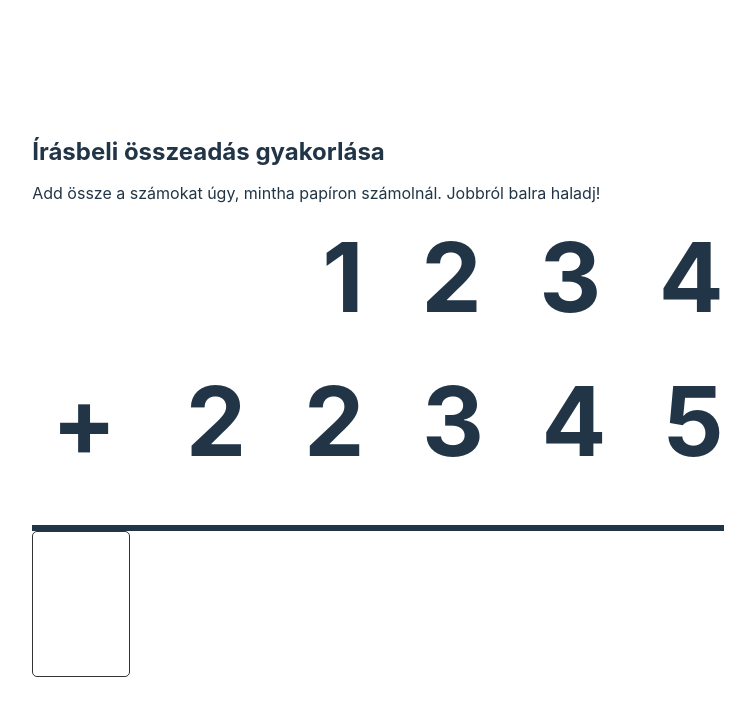
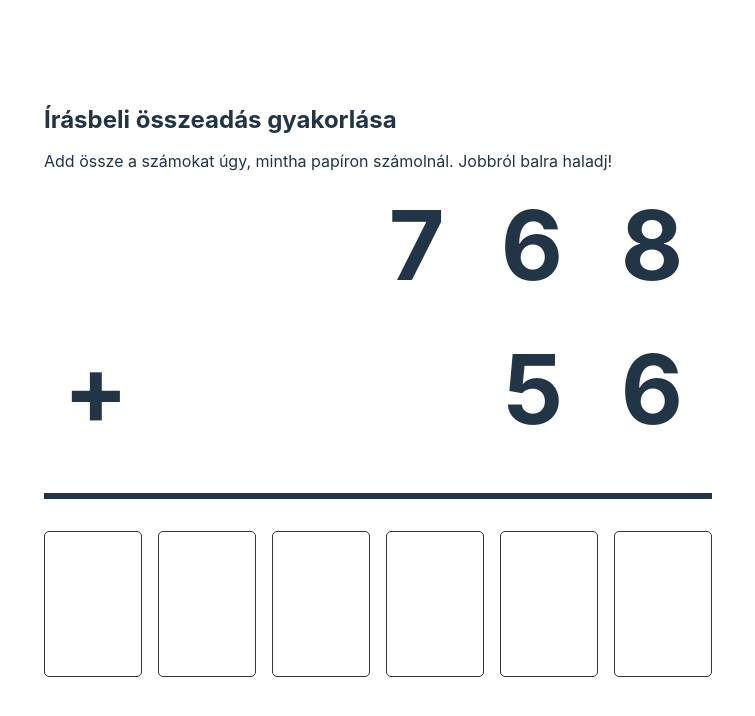
Before and after one commit to berkesandras/matekgyakorlo, a React (Vite) app: page /osszeadas in a window 1280 px wide. Shown: the top 716 px of the page, without its empty margins (262-1017 px from the left). Built offline with nearby package versions, Linux system fonts and the light colour scheme.

Commit message:
Number input implementation

```diff
--- a/src/common/components/NumberInput/NumberInput.component.tsx
+++ b/src/common/components/NumberInput/NumberInput.component.tsx
@@ -1,28 +1,46 @@
-import { useState } from "react";
+import { useEffect, useState } from "react";
 import styles from "./NumberInput.module.css";
 
-export default function NumberInput() {
+interface Props {
+    value?: number;
+    onChange?(value: number | undefined): any;
+}
 
-    const [ value, setValue ] = useState<number>();
+export default function NumberInput({
+    value,
+    onChange,
+}: Props): JSX.Element {
+
+    const [ valueInternal, setValueInternal ] = useState<number>();
+
+    useEffect(() => {
+        setValueInternal(value);
+    }, []);
+
+    useEffect(() => {
+        onChange && onChange(valueInternal);
+    }, [ valueInternal ]);
 
     function onKeyUp(e: any) {
-        const currentValue = value || 0;
+        const currentValue = valueInternal || 0;
 
-        if (e.key === "ArrowUp" && currentValue < 9) {
-            setValue(currentValue + 1);
+        if (e.key === "Delete") {
+            setValueInternal(undefined);
+        } else if (e.key === "ArrowUp" && currentValue < 9) {
+            setValueInternal(currentValue + 1);
         } else if (e.key === "ArrowDown" && currentValue > 0) {
-            setValue(currentValue - 1);
+            setValueInternal(currentValue - 1);
         } else {
             const numericValue = parseInt(e.key, 10);
             if (!isNaN(numericValue)) {
-                setValue(numericValue);
+                setValueInternal(numericValue);
             }
         }
     }
 
     return (
         <div className={styles.root} onKeyUp={onKeyUp} tabIndex={0}>
-            {value}
+            {valueInternal}
         </div>
     );
 }
--- a/src/common/components/NumberInput/NumberInput.module.css
+++ b/src/common/components/NumberInput/NumberInput.module.css
@@ -6,4 +6,9 @@
     width: 1em;
     min-height: 1.5em;
     text-align: center;
+    cursor: pointer;
 }
+
+.root:focus {
+    background-color: #CFCFCF;
+}
--- a/src/pages/addition/Addition.module.css
+++ b/src/pages/addition/Addition.module.css
@@ -7,7 +7,7 @@
     font-size: 6em;
     font-weight: bold;
     letter-spacing: 0.6em;
-    margin-right: -0.6em;
+    margin-right: -0.3em;
     margin-left: 1.6em;
     text-align: right;
 }
@@ -31,3 +31,10 @@
     font-size: 6em;
     font-weight: bold;
 }
+
+.numberInputs {
+    display: flex;
+    flex-direction: row-reverse;
+    gap: 1em;
+    margin: 2em 0;
+}
--- a/src/pages/addition/Addition.page.tsx
+++ b/src/pages/addition/Addition.page.tsx
@@ -2,6 +2,13 @@ import NumberInput from "../../common/components/NumberInput/NumberInput.compone
 import styles from "./Addition.module.css";
 
 export default function AdditionPage() {
+
+    const digits: number[] = [];
+
+    function updateDigit(position: number, value: number) {
+        digits[position] = value;
+        console.log(parseInt(digits.join(''), 10));
+    }
 
     return (
         <div className={styles.root}>
@@ -13,19 +20,24 @@ export default function AdditionPage() {
 
             <div className={styles.operationArea}>
                 <div className={styles.numbers}>
-                    <span>1234</span>
+                    <span>768</span>
                 </div>
 
                 <div className={styles.plusSign}>+</div>
 
                 <div className={styles.numbers}>
-                    <span>22345</span>
+                    <span>56</span>
                 </div>
 
                 <div className={styles.divider}></div>
 
-                <div className={styles.inputs}>
-                    <NumberInput />
+                <div className={styles.numberInputs}>
+                    <NumberInput onChange={(value) => updateDigit(5, value || 0)} />
+                    <NumberInput onChange={(value) => updateDigit(4, value || 0)} />
+                    <NumberInput onChange={(value) => updateDigit(3, value || 0)} />
+                    <NumberInput onChange={(value) => updateDigit(2, value || 0)} />
+                    <NumberInput onChange={(value) => updateDigit(1, value || 0)} />
+                    <NumberInput onChange={(value) => updateDigit(0, value || 0)} />
                 </div>
             </div>
         </div>
```
